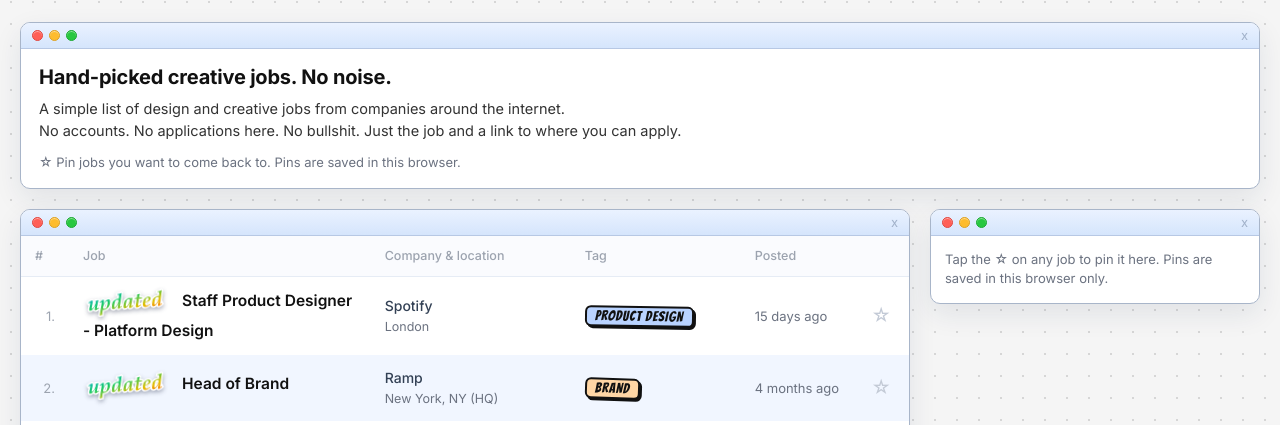
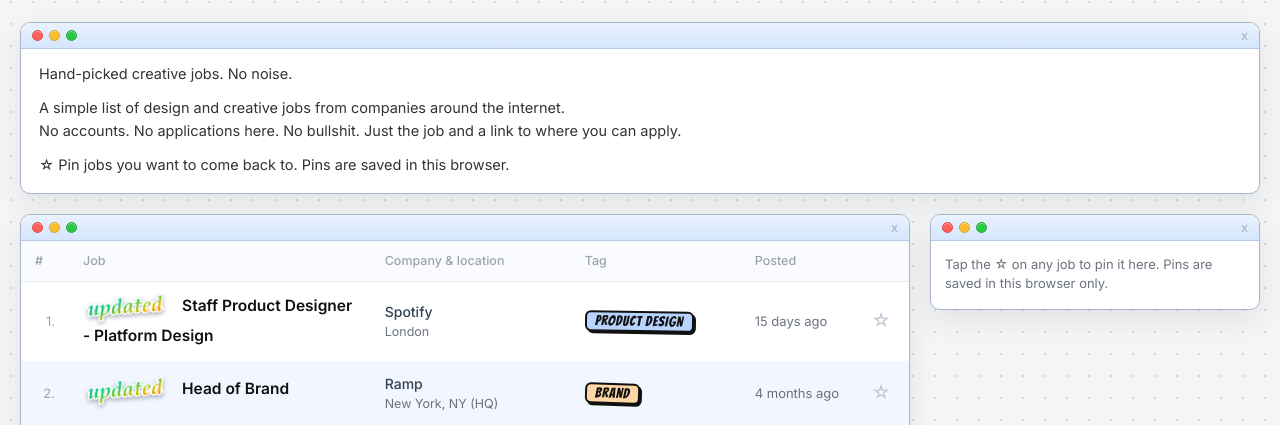
Before and after one commit to imti-ahmed/Oddities-Site, a PHP site: page / in a window 1280 px wide. Shown: the part 53-478 px from the top of the page. Run offline with PHP 8.4, Linux system fonts and the light colour scheme; some web fonts are replaced.

Commit message:
Welcome card and About cards: plain paragraph text only, no headings or hierarchy
Co-Authored-By: Claude Sonnet 5.5 <noreply@anthropic.com>
Claude-Session: https://claude.ai/code/session_01ESDPcYUjbkEt4bugoRiZYx

```diff
--- a/index.php
+++ b/index.php
@@ -104,9 +104,9 @@ function table_head(): string
     <div class="intro win" id="intro">
       <?= winbar() ?>
       <div class="winbody">
-        <div class="lead">Hand-picked creative jobs. No noise.</div>
+        <p>Hand-picked creative jobs. No noise.</p>
         <p>A simple list of design and creative jobs from companies around the internet.<br>No accounts. No applications here. No bullshit. Just the job and a link to where you can apply.</p>
-        <div class="legend">&#9734; Pin jobs you want to come back to. Pins are saved in this browser.</div>
+        <p>&#9734; Pin jobs you want to come back to. Pins are saved in this browser.</p>
       </div>
     </div>
 
@@ -161,8 +161,8 @@ function table_head(): string
       <div class="win">
         <?= winbar() ?>
         <div class="winbody">
-          <h2>The project</h2>
-          <p class="lead">A simple job board for creative people.</p>
+          <p>The project</p>
+          <p>A simple job board for creative people.</p>
           <p>I collect design and creative jobs from around the internet and put them here in one place. Every listing takes you directly to the original job posting.</p>
           <p>That's pretty much it.</p>
         </div>
@@ -171,7 +171,7 @@ function table_head(): string
       <div class="win">
         <?= winbar() ?>
         <div class="winbody">
-          <h2>Who made this</h2>
+          <p>Who made this</p>
           <p>Made by Imtiyaz, a designer who spends too much time on the internet and probably too much time looking at job boards.</p>
           <p>I wanted a small, useful place to find creative jobs without all the extra stuff.</p>
         </div>
@@ -182,7 +182,7 @@ function table_head(): string
     <div class="win">
       <?= winbar() ?>
       <div class="winbody">
-        <h2>How it works</h2>
+        <p>How it works</p>
         <ol class="steps">
           <li>Jobs are collected from around the internet.</li>
           <li>Everything is hand picked and added manually.</li>
--- a/style.css
+++ b/style.css
@@ -72,9 +72,8 @@ button, select, input { font: inherit; color: inherit; }
 
 /* ---------- welcome card ---------- */
 .intro { margin: 22px 0 0; font-size: 14.5px; color: #333; }
-.intro .lead { font-size: 20px; font-weight: 700; letter-spacing: -.01em; color: var(--ink); margin: 0 0 6px; }
-.intro p { margin: 0; line-height: 1.55; }
-.intro .legend { margin-top: 10px; color: var(--muted); font-size: 13px; display: flex; flex-wrap: wrap; gap: 8px 18px; align-items: center; }
+.intro p { margin: 0 0 12px; line-height: 1.55; }   /* every line is the same plain paragraph: no headline, no small print */
+.intro p:last-child { margin-bottom: 0; }
 
 /* ---------- layout: table + pinned window ---------- */
 .layout { display: flex; gap: 20px; align-items: flex-start; margin-top: 20px; }
@@ -162,13 +161,10 @@ table.dead td { color: #8b95a5; }
 .about { margin-top: 22px; display: grid; gap: 20px; }
 .about-row { display: grid; grid-template-columns: 1fr 1fr; gap: 20px; }
 .about .winbody { padding: 22px 26px 26px; }
-.about h2 { font-size: 22px; margin: 0 0 12px; letter-spacing: -.01em; }
-.about p { margin: 0 0 12px; color: #334155; line-height: 1.65; }
+.about p { margin: 0 0 12px; color: #334155; line-height: 1.65; }   /* every line is the same plain paragraph */
 .about p:last-child { margin-bottom: 0; }
-.about p.lead { font-size: 17px; font-weight: 600; color: var(--ink); }
 .steps { margin: 0; padding: 0 0 0 24px; columns: 2; column-gap: 48px; }
 .steps li { break-inside: avoid; margin: 0 0 12px; padding-left: 4px; color: #334155; line-height: 1.55; }
-.steps li::marker { color: var(--blue); font-weight: 700; }
 .log-day { margin: 20px 0 6px; font-size: 12.5px; font-weight: 700; color: var(--muted); text-transform: uppercase; letter-spacing: .05em; }
 .log-row { display: flex; gap: 12px; align-items: center; padding: 6px 0; border-bottom: 1px solid #eef1f6; font-size: 14.5px; }
 .log-row small { color: var(--muted); font-size: 13px; }
```
